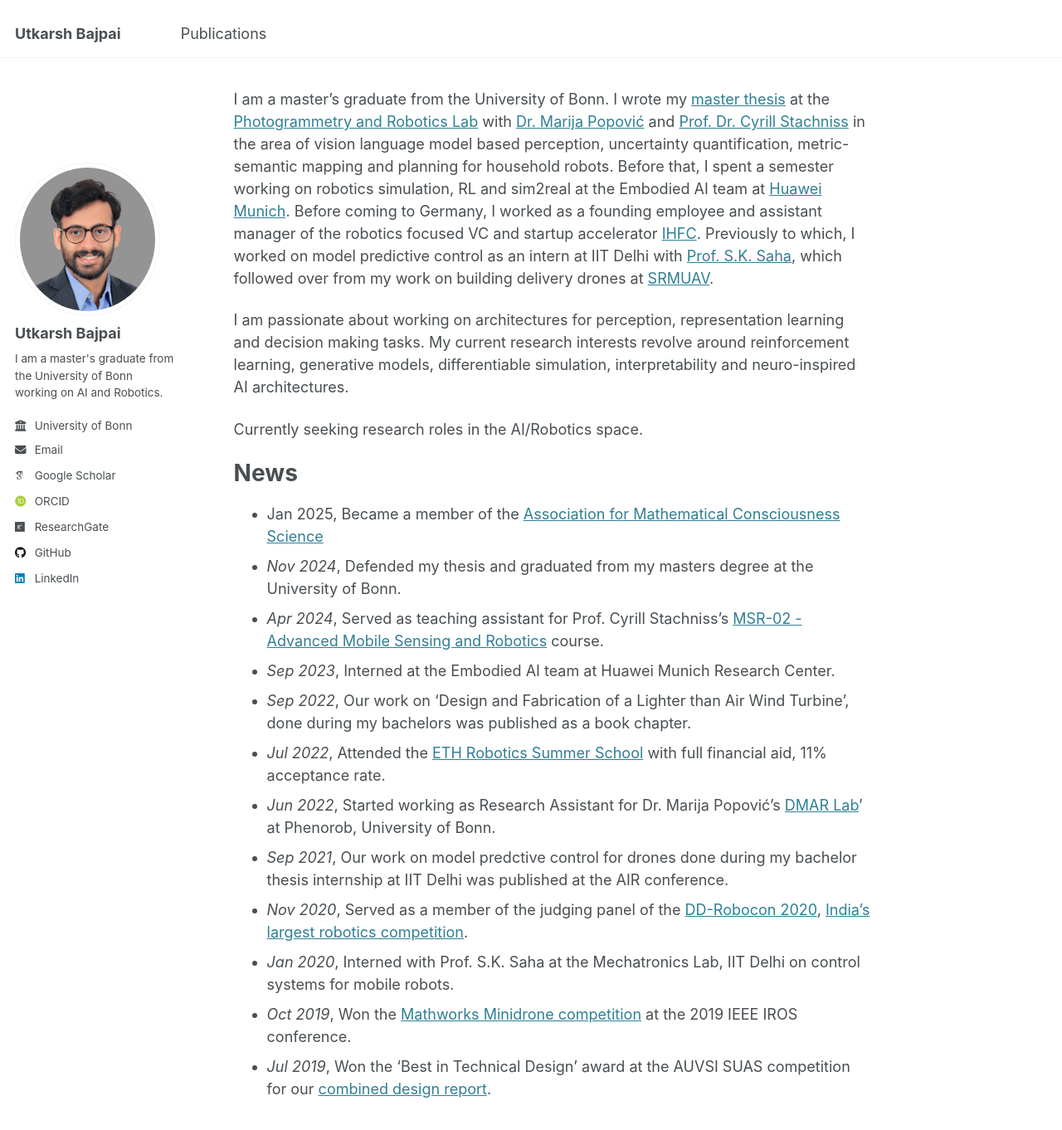
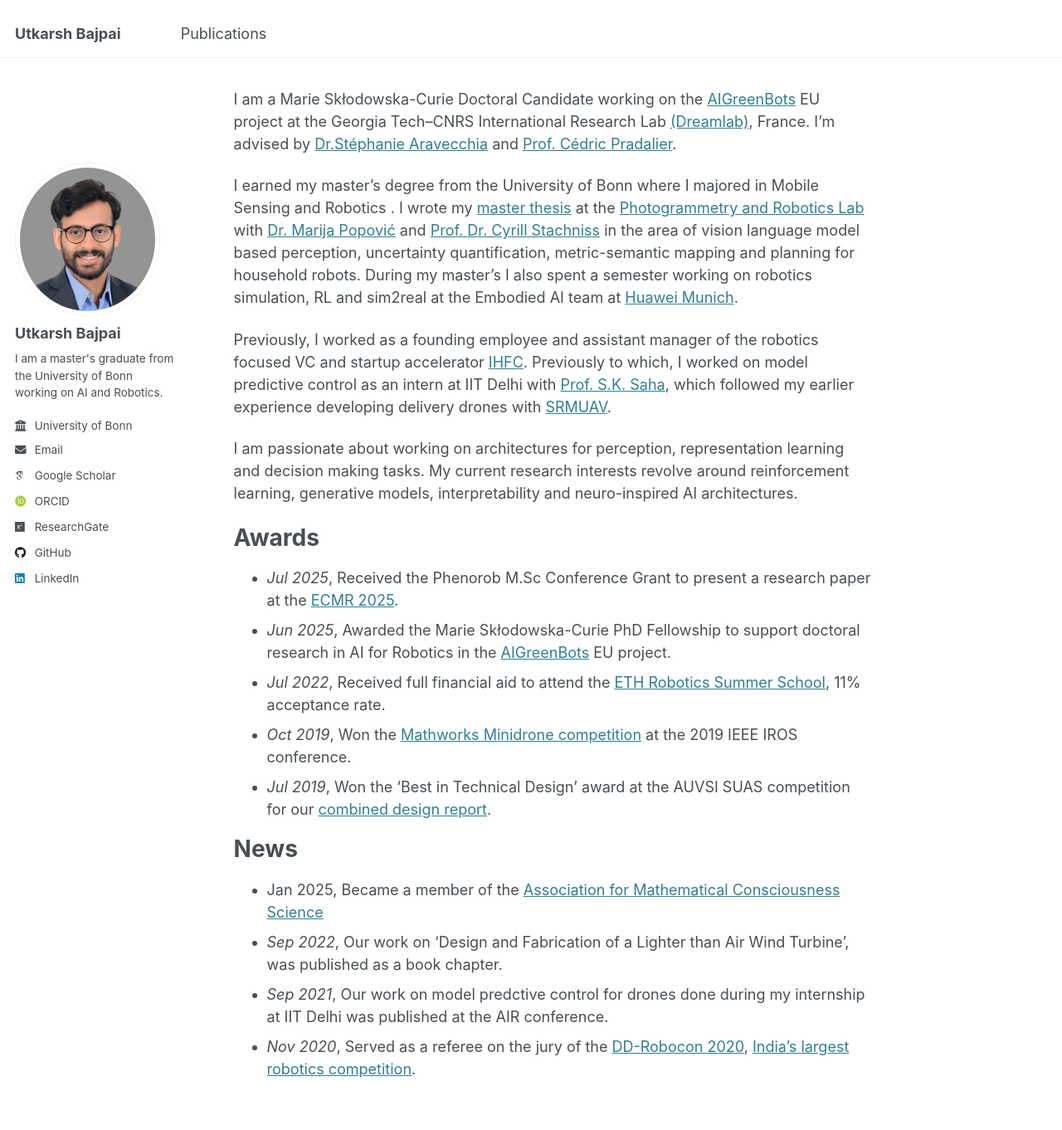
Before and after one commit to baj31415/baj31415.github.io, a Jekyll site: the page built from _pages/about.md, in a window 1280 px wide and 1400 px high. Shown: the top 1362 px of the window at 83% size. Built offline with Jekyll 4.4.1, drawn with Linux system fonts in a browser that asks for light colours; some web fonts are replaced.

Commit message:
updated about

```diff
--- a/_pages/about.md
+++ b/_pages/about.md
@@ -6,24 +6,26 @@ redirect_from:
   - /about/
   - /about.html
 ---
+I am a Marie Skłodowska-Curie Doctoral Candidate working on the [AIGreenBots](https://aigreenbots.eu) EU project at the Georgia Tech–CNRS International Research Lab [(Dreamlab)](https://dream.georgiatech-metz.fr), France. I'm advised by [Dr.Stéphanie Aravecchia](https://scholar.google.com/citations?user=tzDLDw8AAAAJ&hl=en) and [Prof. Cédric Pradalier](https://scholar.google.com/citations?user=4_1DZoYAAAAJ&hl=en).
 
-I am a master's graduate from the University of Bonn. I wrote my [master thesis](http://baj31415.github.io/files/2024bajpaimsc.pdf) at the [Photogrammetry and Robotics Lab](https://www.ipb.uni-bonn.de/index.html) with [Dr. Marija Popović](https://scholar.google.com/citations?hl=en&user=XON8iQoAAAAJ&view_op=list_works&sortby=pubdate) and [Prof. Dr. Cyrill Stachniss](https://scholar.google.com/citations?hl=en&user=8vib2lAAAAAJ&view_op=list_works&sortby=pubdate) in the area of vision language model based perception, uncertainty quantification, metric-semantic mapping and planning for household robots. Before that, I spent a semester working on robotics simulation, RL and sim2real at the Embodied AI team at [Huawei Munich](https://huaweiresearchcentergermanyaustria.teamtailor.com/departments/intelligent-cloud-technologies-laboratory). Before coming to Germany, I worked as a founding employee and assistant manager of the robotics focused VC and startup accelerator [IHFC](https://www.ihfc.co.in/). Previously to which, I worked on model predictive control as an intern at IIT Delhi with [Prof. S.K. Saha](https://scholar.google.co.in/citations?hl=en&user=9Td4hFMAAAAJ&view_op=list_works&sortby=pubdate), which followed over from my work on building delivery drones at [SRMUAV](https://www.youtube.com/@srmuav3921).
+I earned my master's degree from the University of Bonn where I majored in Mobile Sensing and Robotics . I wrote my [master thesis](http://baj31415.github.io/files/2024bajpaimsc.pdf) at the [Photogrammetry and Robotics Lab](https://www.ipb.uni-bonn.de/index.html) with [Dr. Marija Popović](https://scholar.google.com/citations?hl=en&user=XON8iQoAAAAJ&view_op=list_works&sortby=pubdate) and [Prof. Dr. Cyrill Stachniss](https://scholar.google.com/citations?hl=en&user=8vib2lAAAAAJ&view_op=list_works&sortby=pubdate) in the area of vision language model based perception, uncertainty quantification, metric-semantic mapping and planning for household robots. During my master's I also spent a semester working on robotics simulation, RL and sim2real at the Embodied AI team at [Huawei Munich](https://huaweiresearchcentergermanyaustria.teamtailor.com/departments/intelligent-cloud-technologies-laboratory).
 
-I am passionate about working on architectures for perception, representation learning and decision making tasks. My current research interests revolve around reinforcement learning, generative models, differentiable simulation, interpretability and neuro-inspired AI architectures.
+Previously, I worked as a founding employee and assistant manager of the robotics focused VC and startup accelerator [IHFC](https://www.ihfc.co.in/). Previously to which, I worked on model predictive control as an intern at IIT Delhi with [Prof. S.K. Saha](https://scholar.google.co.in/citations?hl=en&user=9Td4hFMAAAAJ&view_op=list_works&sortby=pubdate), which followed my earlier experience developing delivery drones with [SRMUAV](https://www.youtube.com/@srmuav3921).
 
-Currently seeking research roles in the AI/Robotics space.
+I am passionate about working on architectures for perception, representation learning and decision making tasks. My current research interests revolve around reinforcement learning, generative models, interpretability and neuro-inspired AI architectures.
+
+# Awards
+
+- *Jul 2025*, Received the Phenorob M.Sc Conference Grant to present a research paper at the [ECMR 2025](https://ecmr2025.dei.unipd.it).
+- *Jun 2025*, Awarded the Marie Skłodowska-Curie PhD Fellowship to support doctoral research in AI for Robotics in the [AIGreenBots](https://aigreenbots.eu) EU project.
+- *Jul 2022*, Received full financial aid to attend the [ETH Robotics Summer School](https://robotics-summerschool.ethz.ch/), 11% acceptance rate.
+- *Oct 2019*, Won the [Mathworks Minidrone competition](https://www.mathworks.com/academia/students/competitions/minidrones/winners.html#IROS2019) at the 2019 IEEE IROS conference.
+- *Jul 2019*, Won the 'Best in Technical Design' award at the AUVSI SUAS competition for our [combined design report](http://baj31415.github.io/files/2019srmuavCDR.pdf).
+
 
 # News
 
 - Jan 2025, Became a member of the [Association for Mathematical Consciousness Science](https://amcs-community.org/)
-- *Nov 2024*, Defended my thesis and graduated from my masters degree at the University of Bonn.
-- *Apr 2024*, Served as teaching assistant for Prof. Cyrill Stachniss's [MSR-02 - Advanced Mobile Sensing and Robotics](https://www.ipb.uni-bonn.de/msr2-2021/index.html) course.
-- *Sep 2023*, Interned at the Embodied AI team at Huawei Munich Research Center.
-- *Sep 2022*, Our work on 'Design and Fabrication of a Lighter than Air Wind Turbine', done during my bachelors was published as a book chapter.
-- *Jul 2022*, Attended the [ETH Robotics Summer School](https://robotics-summerschool.ethz.ch/) with full financial aid, 11% acceptance rate.
-- *Jun 2022*, Started working as Research Assistant for Dr. Marija Popović's [DMAR Lab](https://github.com/dmar-bonn)' at Phenorob, University of Bonn.
-- *Sep 2021*, Our work on model predctive control for drones done during my bachelor thesis internship at IIT Delhi was published at the AIR conference.
-- *Nov 2020*, Served as a member of the judging panel of the [DD-Robocon 2020](https://diamond.iitd.ac.in/event-dd-robocon.php), [India's largest robotics competition](https://ddrobocon.iitd.ac.in/).
-- *Jan 2020*, Interned with Prof. S.K. Saha at the Mechatronics Lab, IIT Delhi on control systems for mobile robots.
-- *Oct 2019*, Won the [Mathworks Minidrone competition](https://www.mathworks.com/academia/students/competitions/minidrones/winners.html#IROS2019) at the 2019 IEEE IROS conference.
-- *Jul 2019*, Won the 'Best in Technical Design' award at the AUVSI SUAS competition for our [combined design report](http://baj31415.github.io/files/2019srmuavCDR.pdf).
+- *Sep 2022*, Our work on 'Design and Fabrication of a Lighter than Air Wind Turbine', was published as a book chapter.
+- *Sep 2021*, Our work on model predctive control for drones done during my internship at IIT Delhi was published at the AIR conference.
+- *Nov 2020*, Served as a referee on the jury of the [DD-Robocon 2020](https://diamond.iitd.ac.in/event-dd-robocon.php), [India's largest robotics competition](https://ddrobocon.iitd.ac.in/).
```
